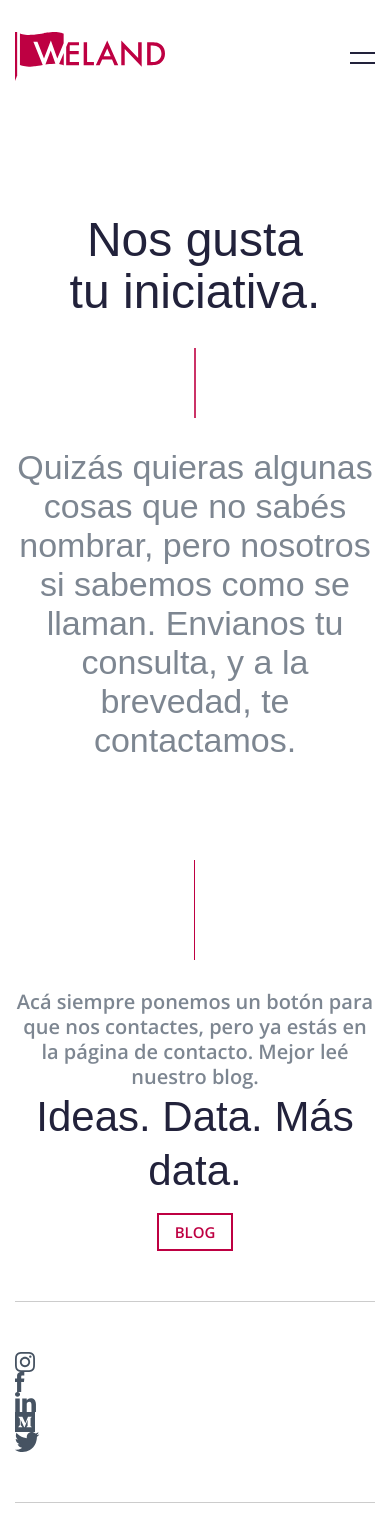
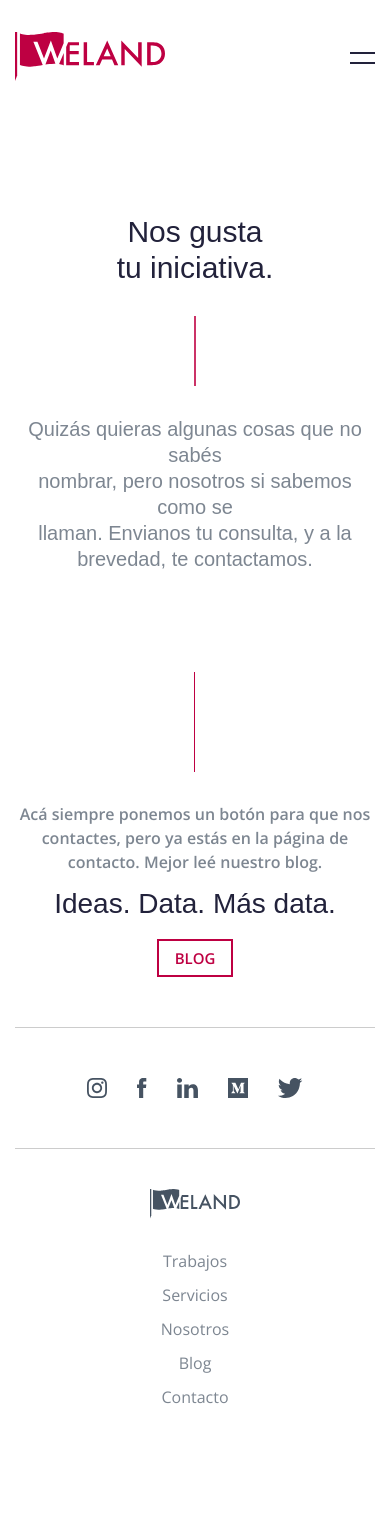
Before and after one commit to imgermi/weland-portfolio, a Nuxt app: page /contacto in a window 390 px wide. Shown: the top 1531 px of the page. After the commit the page ends 1444 px from the top, so only its background shows below. Built offline with nearby package versions, Linux system fonts and the light colour scheme; a web font is replaced by a local one.

Commit message:
Responsive home

```diff
--- a/sass/components/blog__link.sass
+++ b/sass/components/blog__link.sass
@@ -8,6 +8,8 @@
   justify-content: space-between
   position: relative
   transition: all 250ms ease-in-out
+  @media(max-width: 767px)
+    display: block
   &:before
     content: ''
     display: block
@@ -39,8 +41,16 @@
     color: $black
     margin: 0 43px
     flex: 1
+    @media(max-width: 991px)
+      margin: 0 20px
+    @media(max-width: 767px)
+      margin: 0
+      br
+        display: none
   &--arrow
     display: block
     font-size: 18px
     transition: all 150ms ease-in-out
     color: $lightBlack
+    @media(max-width: 767px)
+      display: none
--- a/sass/components/foot.sass
+++ b/sass/components/foot.sass
@@ -9,13 +9,13 @@ footer
     border-bottom: 1px solid #ccc
     padding: 50px 0
     text-align: center
-    @media(min-width: 768px)
-      display: flex
-      justify-content: center
-      align-items: center
+    display: flex
+    justify-content: center
+    align-items: center
     li
-      @media(min-width: 768px)
-        padding: 0 35px
+      padding: 0 35px
+      @media(max-width: 767px)
+        padding: 0 15px
       a
         transition: all 150ms ease-in
         display: block
@@ -32,6 +32,9 @@ footer
       justify-content: space-between
     a.logo
       width: 90px
+      @media(max-width: 767px)
+        display: block
+        margin: 0 auto 15px
       svg
         display: block
         width: 100%
@@ -45,5 +48,7 @@ footer
             padding: 0 20px
             &:last-child
               padding-right: 0
+          @media(max-width: 767px)
+            padding: 5px 0
           a
             color: $lightBlack
--- a/sass/components/pre__footer.sass
+++ b/sass/components/pre__footer.sass
@@ -14,3 +14,10 @@
     position: absolute
     top: 0
     width: 1px
+  .section__pretitle
+    display: block
+    @media(max-width: 767px)
+      margin-bottom: 15px
+  .section__title
+    @media(max-width: 767px)
+      margin-bottom: 20px
--- a/sass/pages/index.sass
+++ b/sass/pages/index.sass
@@ -45,9 +45,12 @@
         left: 20px
         top: 60%
         display: block
+        @media(max-width: 991px)
+          top: 42%
         @media(max-width: 767px)
           left: 15px
           top: 70px
+          height: 120%
       article
         &:first-of-type
           flex: 7
@@ -78,6 +81,9 @@
             font-size: 22px
             line-height: 32px
             margin-bottom: 25px
+            @media(max-width: 767px)
+              font-size: 18px
+              line-height: 32px
         &:last-of-type
           width: 50%
           @media(max-width: 767px)
--- a/sass/typography.sass
+++ b/sass/typography.sass
@@ -11,12 +11,18 @@
   font-weight: 500
   line-height: 52px
   margin-bottom: 30px
+  @media(max-width: 767px)
+    font-size: 30px
+    line-height: 36px
 
 .hero__sub
   font-family: futura-pt, sans-serif
   font-size: 34px
   font-weight: 400
   line-height: normal
+  @media(max-width: 767px)
+    font-size: 20px
+    line-height: 26px
 
 .hero__title + .hero__sub
   padding-top: 100px
@@ -38,7 +44,12 @@
   font-weight: 500
   line-height: 54px
   margin-bottom: 15px
+  @media(max-width: 767px)
+    font-size: 28px
+    line-height: 30px
 
 .section__pretitle
   font-size: 20px
   font-weight: 600
+  @media(max-width: 767px)
+    font-size: 16px
```
